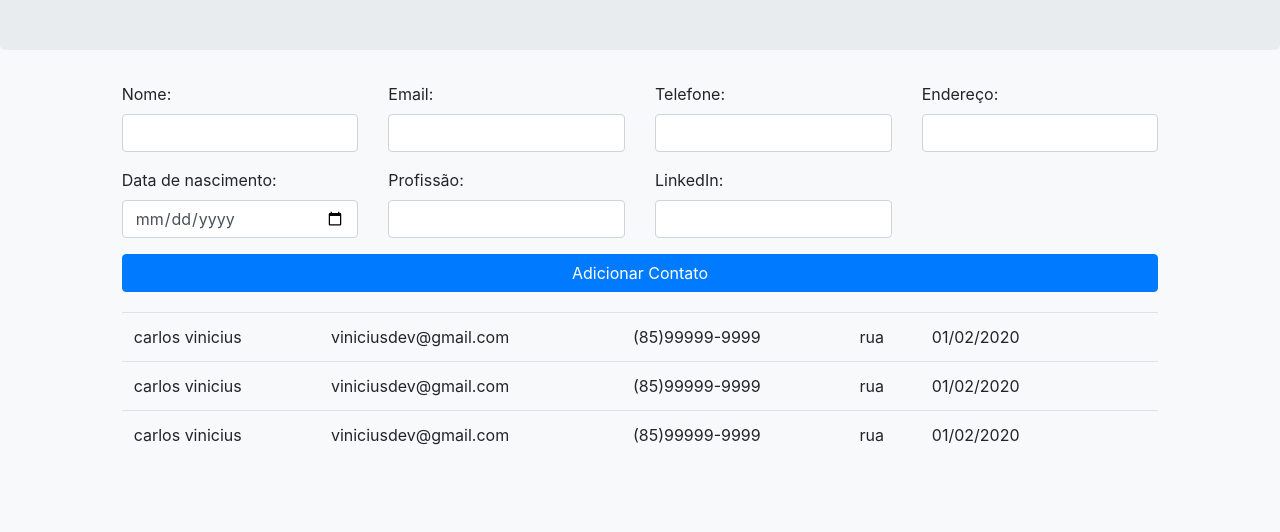
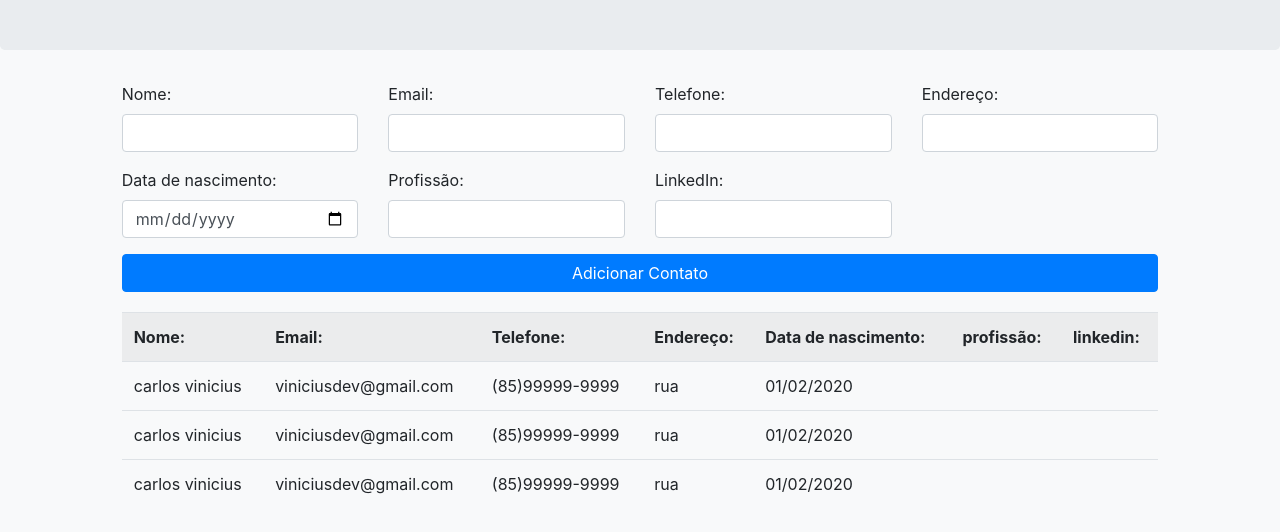
Before and after one commit to ViniciusDev26/trabalho-logica-unifor, a plain HTML site: page index.html in a window 1280 px wide. Shown: the part 134-666 px from the top of the page. Drawn offline with nearby package versions, Linux system fonts and the light colour scheme.

Commit message:
correção de bug no cabeçalho da table

```diff
--- a/index.html
+++ b/index.html
@@ -48,14 +48,14 @@
     </form>
     <button class="btn btn-primary" onclick="adicionarContato()">Adicionar Contato</button>
     <table class="table table-striped" id="table">
-      <tr>
+      <tr id="data">
         <th>Nome:</th>
-        <th>Número:</th>
+        <th>Email:</th>
+        <th>Telefone:</th>
         <th>Endereço:</th>
-        <th>Endereço:</th>
-        <th>Endereço:</th>
-        <th>Endereço:</th>
-        <th>Endereço:</th>
+        <th>Data de nascimento:</th>
+        <th>profissão:</th>
+        <th>linkedin:</th>
       </tr>
     </table>
   </main>
--- a/js/main.js
+++ b/js/main.js
@@ -7,7 +7,7 @@ const data = [
 
 function montarTable() {
   const table = document.querySelector('#table');
-  table.innerHTML = '';
+  table.innerHTML = '<tr> <th>Nome:</th> <th>Email:</th> <th>Telefone:</th> <th>Endereço:</th> <th>Data de nascimento:</th> <th>profissão:</th> <th>linkedin:</th></tr>'
 
   data.forEach(e => {
     const row = document.createElement('tr');
```
